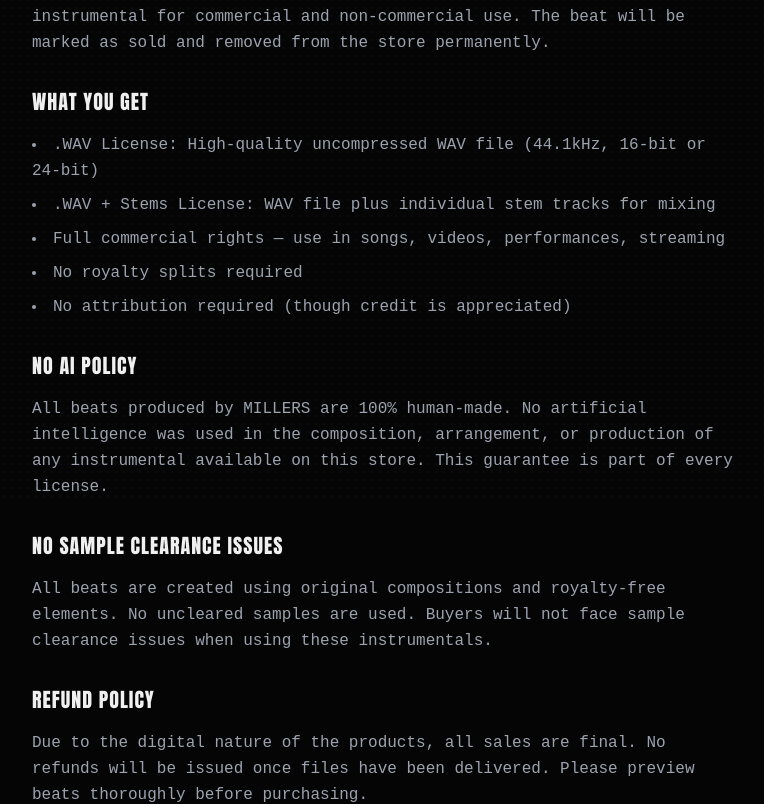
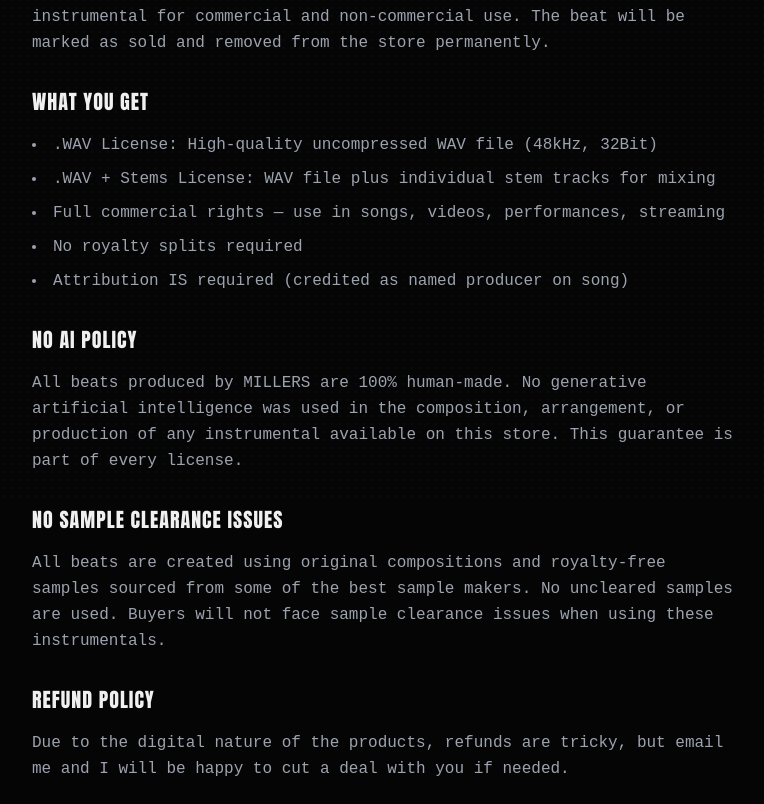
Before and after one commit to SXNDSHRXW/millers-beat-store, a Next.js app: page /terms in a window 1280 px wide. Shown: the part 300-1104 px from the top of the page, without its empty margins (256-1020 px from the left). Built offline with nearby package versions, Linux system fonts and the light colour scheme.

Commit message:
finishing touches

```diff
--- a/app/terms/page.tsx
+++ b/app/terms/page.tsx
@@ -30,18 +30,18 @@
           <section>
             <h2 className="text-xl font-comic tracking-wider text-ink mb-4">WHAT YOU GET</h2>
             <ul className="space-y-2 list-disc list-inside">
-              <li>.WAV License: High-quality uncompressed WAV file (44.1kHz, 16-bit or 24-bit)</li>
+              <li>.WAV License: High-quality uncompressed WAV file (48kHz, 32Bit)</li>
               <li>.WAV + Stems License: WAV file plus individual stem tracks for mixing</li>
               <li>Full commercial rights — use in songs, videos, performances, streaming</li>
               <li>No royalty splits required</li>
-              <li>No attribution required (though credit is appreciated)</li>
+              <li>Attribution IS required (credited as named producer on song)</li>
             </ul>
           </section>
 
           <section>
             <h2 className="text-xl font-comic tracking-wider text-ink mb-4">NO AI POLICY</h2>
             <p>
-              All beats produced by MILLERS are 100% human-made. No artificial intelligence
+              All beats produced by MILLERS are 100% human-made. No generative artificial intelligence
               was used in the composition, arrangement, or production of any instrumental
               available on this store. This guarantee is part of every license.
             </p>
@@ -50,7 +50,7 @@
           <section>
             <h2 className="text-xl font-comic tracking-wider text-ink mb-4">NO SAMPLE CLEARANCE ISSUES</h2>
             <p>
-              All beats are created using original compositions and royalty-free elements.
+              All beats are created using original compositions and royalty-free samples sourced from some of the best sample makers.
               No uncleared samples are used. Buyers will not face sample clearance issues
               when using these instrumentals.
             </p>
@@ -59,9 +59,7 @@
           <section>
             <h2 className="text-xl font-comic tracking-wider text-ink mb-4">REFUND POLICY</h2>
             <p>
-              Due to the digital nature of the products, all sales are final. No refunds
-              will be issued once files have been delivered. Please preview beats thoroughly
-              before purchasing.
+              Due to the digital nature of the products, refunds are tricky, but email me and I will be happy to cut a deal with you if needed.
             </p>
           </section>
 
```
